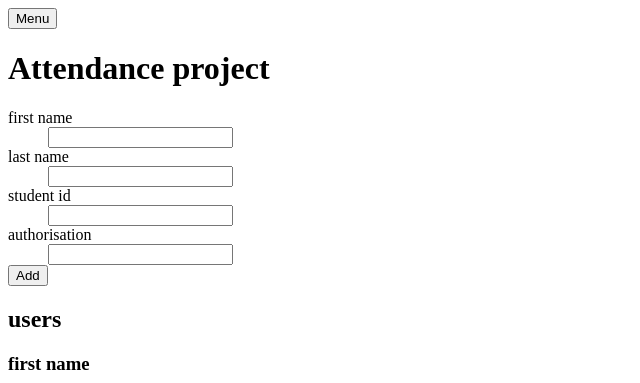
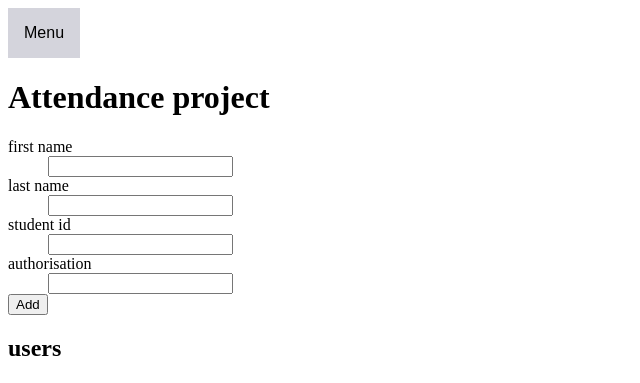
Before and after one commit to 19471/Programming-attendence-website, a Flask app: page /view_user in a window 1280 px wide. Shown: the top 383 px of the page, without its empty margins (0-640 px from the left). Run offline with Flask 2, Linux system fonts and the light colour scheme; data comes from the database, SQL or seed files in the repository; some libraries are stand-ins or nearby versions.

Commit message:
fixed css problem and edited dropdown button

```diff
--- a/static/css/style.css
+++ b/static/css/style.css
@@ -1,12 +1,3 @@
-}
-/* Dropdown Button */
-.dropbtn {
-  background-color: #d4d4dc;
-  color: black;
-  padding: 16px;
-  font-size: 16px;
-  border: none;
-}
 
 /* The container <div> - needed to position the dropdown content */
 .dropdown {
@@ -43,3 +34,12 @@
 .dropdown:hover .dropbtn {
   background-color: #bebec6;
 }
+/* dropdown button */
+.dropbtn {
+  background-color: #d4d4dc;
+  color: black;
+  padding: 16px;
+  font-size: 16px;
+  border: none;
+
+}
```
